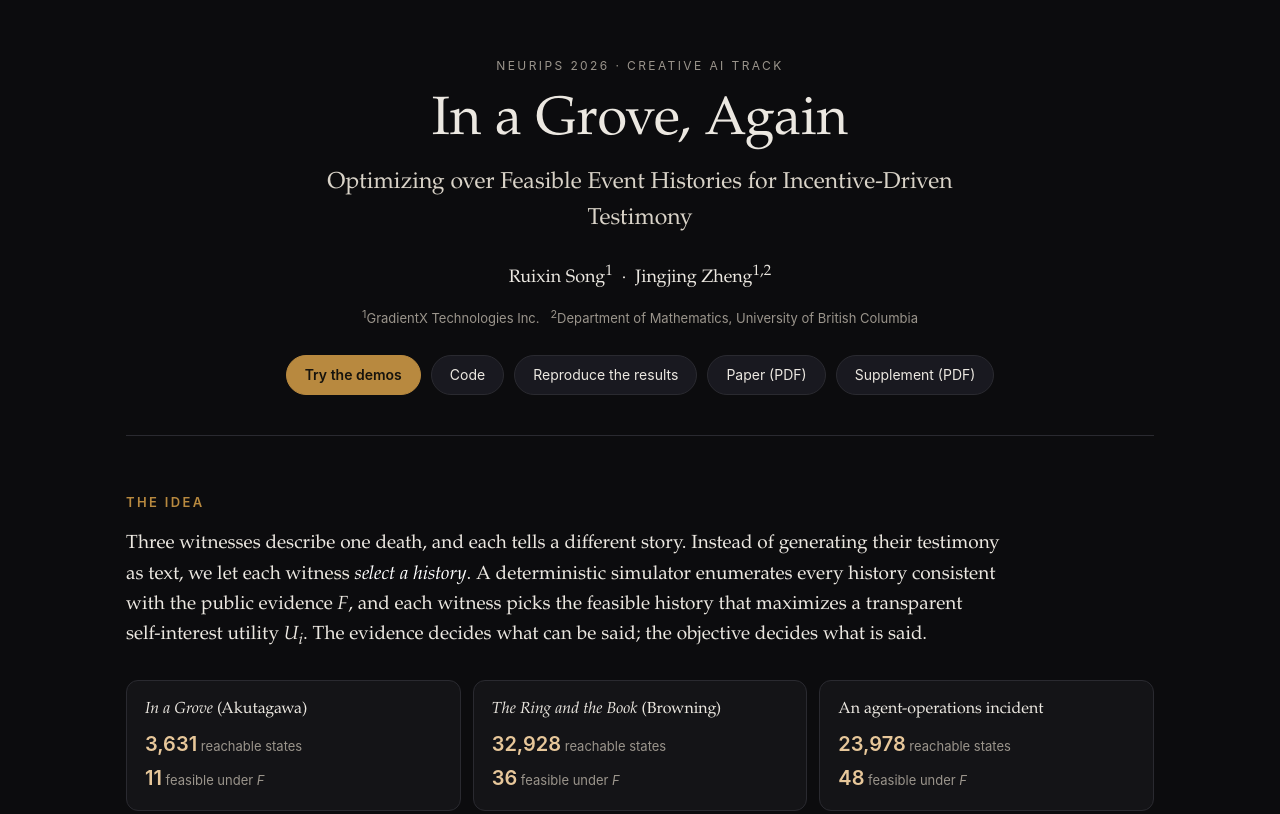
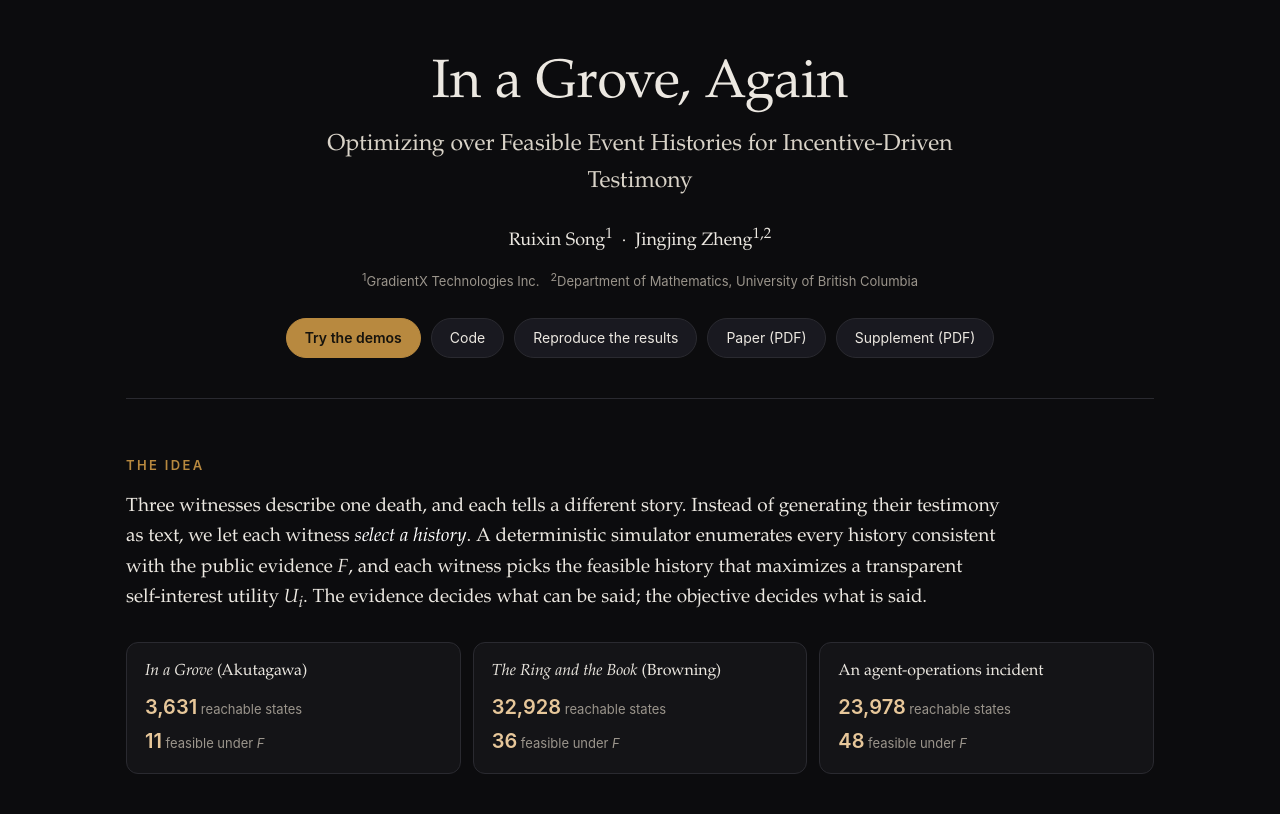
Before and after one commit to tsuzzy/In_a_Grove, a plain HTML site: page index.html in a window 1280 px wide. Shown: the top 814 px of the page. Drawn offline with Linux system fonts and the light colour scheme.

Commit message:
Minor fix of project homepage

```diff
--- a/index.html
+++ b/index.html
@@ -20,7 +20,6 @@ a:focus-visible,summary:focus-visible{outline:2px solid var(--accent);outline-of
 .wrap{max-width:1060px;margin:0 auto;padding:56px 16px 72px}
 
 header{text-align:center;padding-bottom:40px;border-bottom:1px solid var(--line)}
-.kicker{font-family:var(--sans);font-size:12px;letter-spacing:.2em;text-transform:uppercase;color:var(--muted);margin:0 0 18px}
 h1{font-weight:normal;font-size:clamp(34px,6vw,54px);line-height:1.1;margin:0}
 .subtitle{font-size:clamp(18px,2.6vw,23px);color:#d9d3c8;margin:12px auto 0;max-width:30em}
 .authors{margin:22px 0 4px;font-size:18px}
@@ -79,7 +78,6 @@ footer code{color:#cfc9bf}
 <div class="wrap">
 
 <header>
-  <p class="kicker">NeurIPS 2026 · Creative AI Track</p>
   <h1>In a Grove, Again</h1>
   <p class="subtitle">Optimizing over Feasible Event Histories for Incentive-Driven Testimony</p>
   <p class="authors">Ruixin Song<sup>1</sup> &nbsp;·&nbsp; Jingjing Zheng<sup>1,2</sup></p>
```
